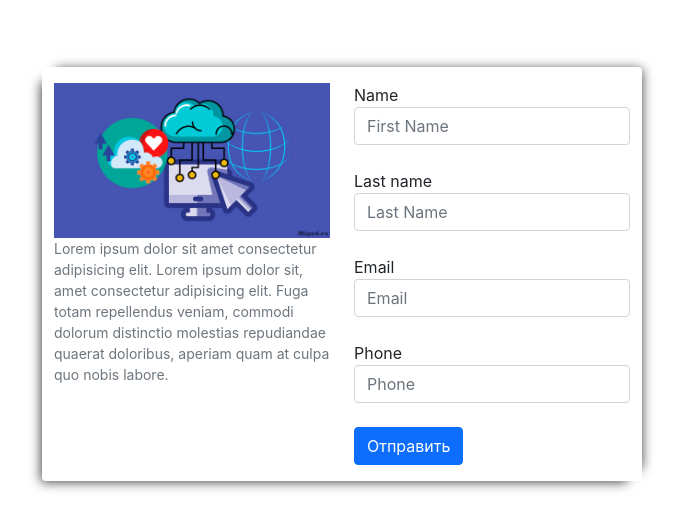
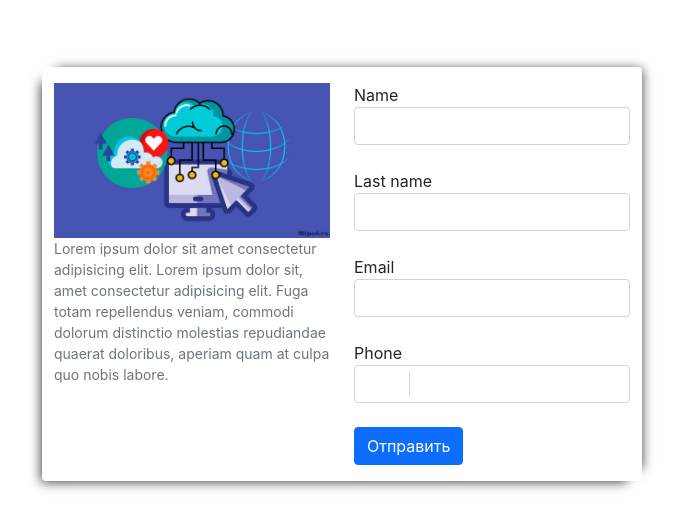
Before and after one commit to Baklaikin/testwork-react-Mercury, a React (Create React App) app: page / in a window 1280 px wide. Shown: the part 126-656 px from the top of the page, without its empty margins (298-980 px from the left). Built offline with nearby package versions, Linux system fonts and the light colour scheme; no server answers.

Commit message:
add countryCode change
Cleaned the code and add countryCode change option

```diff
--- a/src/Api/api.jsx
+++ b/src/Api/api.jsx
@@ -6,17 +6,12 @@ const TOKEN = "2e2feb3f284581";
 export async function getLocation() {
     const result = await fetch(`${BASE_URL}?token=${TOKEN}`).then(response => response.json()).then(data => {
         const { country } = data;
-        const phoneNumber = Countries.find(item => {
-            if (item.code === country) {
-                return item
-            }
-        })
-        return phoneNumber;
+        return Countries.find(item => item.code === country)
     })
     return result;
 }
 
 export async function getFlag(code ) {
     const response = await fetch(`https://countryflagsapi.com/png/${code.toLowerCase()}`).then(data=>data.url);
-    return response
+    return response;
 }
--- a/src/App.css
+++ b/src/App.css
@@ -7,30 +7,46 @@
   align-items: center;
 }
 
-.validation {
-    background-color:  tomato;
-    border:2px solid red;
-  }
-
- .rounded{
+.rounded{
   border-radius: 8px;
   box-shadow: 7px -5px 11px -7px rgba(0, 0, 0, 0.75), -8px 8px 11px -7px rgba(0, 0, 0, 0.75);
  }
 
- .desktop{
+.desktop{
   max-width: 600px;
  }
 
- .flag{
+.flag{
   position: absolute;
   top: 17px;
   right: 6px;
-  width: 20px;
+  width: 30px;
   height: 20px;
  }
 
- .input-container{
+.input-container{
   position: relative;
+ }
+
+.country-code{
+  position: absolute;
+  display: inline-flex;
+  top: 30px;
+  left: 10px;
+  width: 46px;
+  border: none;
+  border-right: 1px solid lightgrey;
+  background-color: transparent;
+  z-index: 1;
+  outline: none;
+ }
+
+.country-code::selection{
+  border-color: transparent;
+ }
+
+.phone-input{
+  padding-left: 60px;
  }
 
 @media (prefers-reduced-motion: no-preference) {
--- a/src/App.js
+++ b/src/App.js
@@ -1,5 +1,4 @@
 import "./App.css";
-// import getLocation from "./Api/api";
 import FormTable from "./Form/Form";
 import Picture from "./Picture/Picture";
 import Container from "react-bootstrap/Container";
@@ -7,8 +6,6 @@ import Row from "react-bootstrap/Row";
 import Col from "react-bootstrap/Col";
 
 function App() {
-  // getLocation();
-
   return (
     <Container className="container-sm position-absolute top-50 start-50 translate-middle desktop">
       <Row className="rounded">
--- a/src/Form/Form.jsx
+++ b/src/Form/Form.jsx
@@ -10,18 +10,18 @@ export default function FormTable() {
     const [email, setEmail] = useState("");
     const [phone, setPhone] = useState("");
     const [flag, setFlag] = useState("");
-    const [country,setCountry] = useState("")
+    const [countryCode,setCountryCode] = useState("")
 
     const inputName = document.querySelector("#name");
     const inputLastName = document.querySelector("#surname");
     const inputEmail = document.querySelector("#email");
     const inputPhone = document.querySelector("#phone");
+    const inputCountry = document.querySelector("#countryCode");
 
     useEffect(() => {
         //Detecting country code based on ip on first load and setting it automatically to phone input
         getLocation().then(data => {
-            setCountry(data.code);
-            setPhone(data.dial_code);
+            setCountryCode(data.dial_code);
             getFlag(data.code).then(data=>setFlag(data))
         }).catch((error) => console.log(error.message))
     }, [])
@@ -31,13 +31,13 @@ export default function FormTable() {
         required: true,
         email: "[a-zA-Z0-9!#$%'*+\/=?^_`{|}~.-]+@[a-zA-Z0-9-]+(\.[a-zA-Z0-9-]+)*",
         name: "[A-Za-zА-Яа-я]{2,}",
-        phone:"[+]{1}[0-9]{1,4}[0-9]{3}[0-9]{2}[0-9]{4}"
+        phone:"[0-9]{1,2}[0-9]{3}[0-9]{2}[0-9]{2}"
     }
 
     function handleChange(e) {
         const { name, value } = e.target;
 
-        switch(name) {
+        switch (name) {
             case "first_name":
                 inputName.style.backgroundColor = "inherit"
                 inputName.setCustomValidity("")
@@ -54,33 +54,42 @@ export default function FormTable() {
                 setEmail(value);
                 break;
             case "phone":
-                if (value === "") {
-                    getLocation().then(data => setPhone(data));
-                    return;
-                }
                 inputPhone.style.backgroundColor = "inherit"
                 inputPhone.setCustomValidity("")
                 setPhone(value);
                 break;
-            default :
+            case "countryCode":
+                 if (value === "") {
+                    setCountryCode("+");
+                    return;
+                }
+                inputCountry.style.backgroundColor = "inherit"
+                inputCountry.setCustomValidity("")
+                setCountryCode(value);
+                break;
+            default:
                 return;
         }
+
     }
 
     function handleSubmit(e) {
         e.preventDefault();
 
     //Additional validation that colors the background in tomato when something wrong
-        if (first_name.length >= 2 && last_name.length >= 2 && email.includes("@") && email.includes(".") && phone.length >= 9) {
+        if (first_name.length >= 2 && last_name.length >= 2 && email.includes("@") && email.includes(".") && phone.length >= 7) {
 
             //Creating an object with contact information
-            const data = { first_name, last_name, email, phone };
+            const phoneNumber = `${countryCode} ${phone}`
+            const data = { first_name, last_name, email, phoneNumber };
             localStorage.setItem("contact", JSON.stringify(data));
             alert("You have successfully registered")
 
             // Resetting the form input values
             reset();
+            return;
         }
+        alert("Not all fields are properly filled")
     }
 
     function reset() {
@@ -93,19 +102,46 @@ export default function FormTable() {
     return (
         <div>
             <Form className="display-flex flex-direction-column" onSubmit={handleSubmit}>
-                <InputField id="name" title="Name" type="first_name" placeholder="First Name"
+                <InputField
+                    id="name"
+                    title="Name"
+                    type="first_name"
                     value={first_name} onChange={handleChange} pattern={validation.name}
                 />
-                <InputField id="surname"title="Last name" type="last_name" placeholder="Last Name"
+                <InputField
+                    id="surname"
+                    title="Last name"
+                    type="last_name"
                     value={last_name} onChange={handleChange} pattern={validation.name}
                 />
-                <InputField id="email" title="Email" type="email" placeholder="Email"
+                <InputField
+                    id="email"
+                    title="Email"
+                    type="email"
                     value={email} onChange={handleChange}
                     pattern={validation.email}
                 />
-                <InputField id="phone" title="Phone" type="phone" placeholder="Phone"
-                    value={phone} onChange={handleChange} pattern={validation.phone} flag={flag}
+                <div className="input-container">
+                <input
+                    id="countryCode"
+                    className="country-code form-label"
+                    value={countryCode} type={countryCode}
+                    name="countryCode"
+                    onChange={handleChange}
+                    required autoComplete="off"
                 />
+                <InputField
+                    id="phone"
+                    title="Phone"
+                    type="phone"
+                    placeholder="Phone"
+                    value={phone}
+                    onChange={handleChange}
+                    pattern={validation.phone}
+                    flag={flag}
+                    countryCode={countryCode}
+                />
+                </div>
                 <Button type="submit">Отправить</Button>
             </Form>
     </div>
--- a/src/Input/Input.jsx
+++ b/src/Input/Input.jsx
@@ -1,9 +1,9 @@
-export default function InputField({ id, title, type, placeholder, value, onChange, pattern = {}, flag } = {}) {
+export default function InputField({ id, title, type, placeholder, value="", onChange, pattern = {}, flag, countryCode, classname } = {}) {
     function ValidityCheck() {
         const input = document.getElementById(`${id}`);
         const nameMessage = "Should contain at least 2 characters, no numbers";
         const emailMessage = "Should contain @ and .";
-        const phoneMessage = "Should contain + and be at least 9 numbers long"
+        const phoneMessage = "Should be at least 9 numbers long"
         if (input.id === "name" || input.id === "surname") {
             input.setCustomValidity(nameMessage)
         } else if (input.id === "email") {
@@ -16,21 +16,28 @@ export default function InputField({ id, title, type, placeholder, value, onChan
 
     return (
         <>
-            <div className="input-container">
+            {/* <div className="input-container"> */}
                 <label className="form-label w-100">
                     {title}
 
             <input
                 id = {id}
-                className="form-control  mb-3 position-relative"
+                className="form-control  mb-3 position-relative phone-input"
                 value={value} type={type} name={type}
-                placeholder={placeholder} onChange={onChange}
+                onChange={onChange}
                 onInvalid={ValidityCheck}
                 pattern={pattern} required autoComplete="off"
             />
                 </label>
+                {/* {countryCode && <input
+                id="countryCode"
+                className="country-code"
+                value={countryCode} type={countryCode} name="countryCode"
+                onChange={onChange}
+                required autoComplete="off"
+            />} */}
                 {flag && <div className="flag"><img className="flag" src={flag} alt="flag of the country" /></div>}
-            </div>
+            {/* </div> */}
             </>
     )
  }
```
